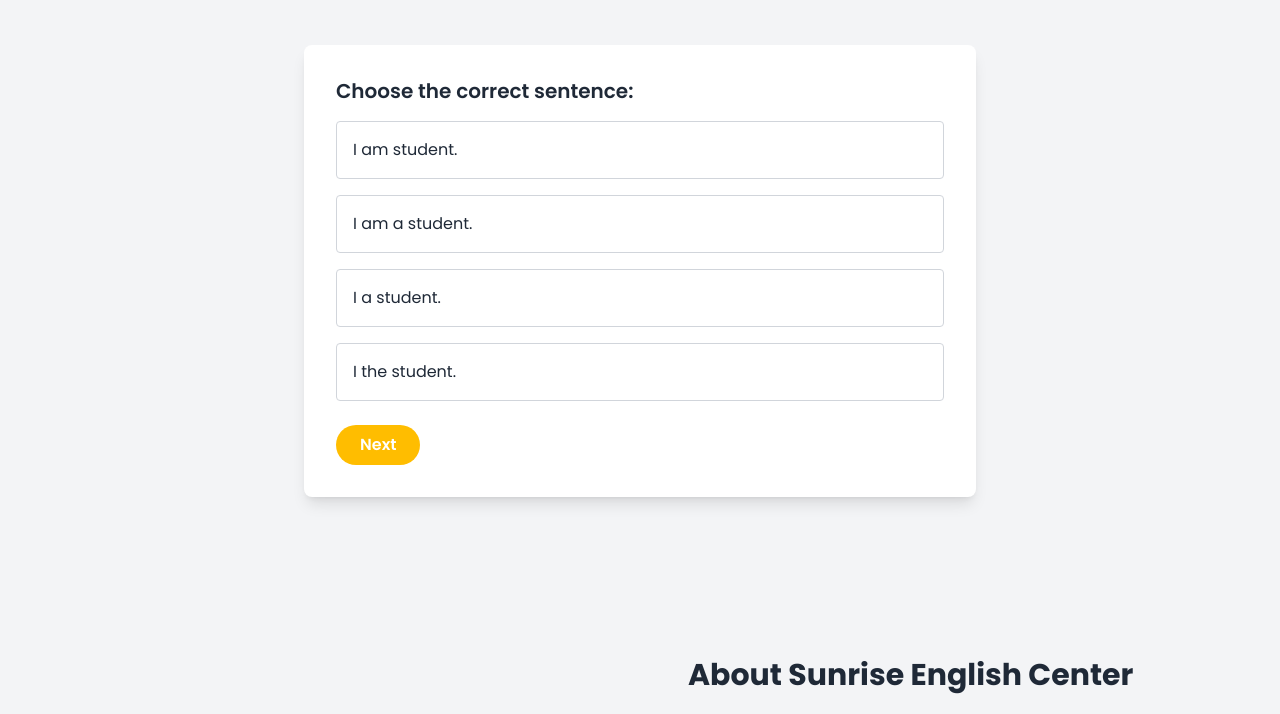
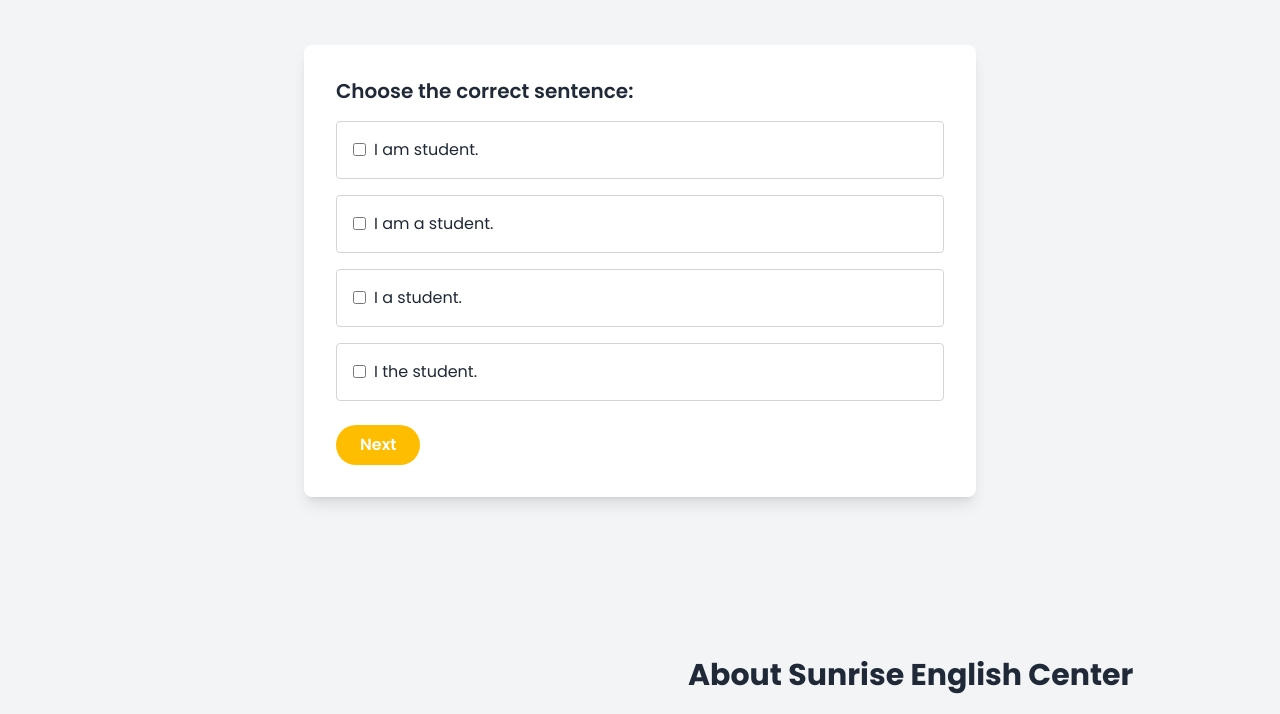
Before and after one commit to Wesslove/sunrise, a plain HTML site: page index.html in a window 1280 px wide. Shown: the part 1346-2060 px from the top of the page. Drawn offline with nearby package versions, Linux system fonts and the light colour scheme.

Commit message:
Update index.html

```diff
--- a/index.html
+++ b/index.html
@@ -136,7 +136,7 @@
                 <div class="max-w-2xl mx-auto bg-white p-8 rounded-lg shadow-lg" id="quizContainer">
                     <div id="quizQuestions">
                         <h3 class="text-xl font-semibold mb-4" id="currentQuestion"></h3>
-                        <div class="space-y-4" id="answerOptions"></div>
+                        <form id="answerOptions" class="space-y-4"></form>
                         <div class="mt-6 flex justify-between">
                             <button id="prevButton" class="bg-ocean-500 text-white px-6 py-2 rounded-full font-semibold hover:bg-ocean-600 transition">Previous</button>
                             <button id="nextButton" class="bg-sunrise-500 text-white px-6 py-2 rounded-full font-semibold hover:bg-sunrise-600 transition">Next</button>
@@ -472,11 +472,19 @@
             currentQuestion.textContent = question.question;
             answerOptions.innerHTML = '';
             question.options.forEach((option, index) => {
-                const button = document.createElement('button');
-                button.textContent = option;
-                button.classList.add('w-full', 'text-left', 'p-4', 'rounded', 'border', 'border-gray-300', 'hover:bg-gray-100', 'transition');
-                button.addEventListener('click', () => selectAnswer(index));
-                answerOptions.appendChild(button);
+                const label = document.createElement('label');
+                label.classList.add('flex', 'items-center', 'p-4', 'rounded', 'border', 'border-gray-300', 'hover:bg-gray-100', 'transition');
+                const checkbox = document.createElement('input');
+                checkbox.type = 'checkbox';
+                checkbox.name = 'answer';
+                checkbox.value = index;
+                checkbox.addEventListener('change', () => selectAnswer(index));
+                const span = document.createElement('span');
+                span.textContent = option;
+                span.classList.add('ml-2');
+                label.appendChild(checkbox);
+                label.appendChild(span);
+                answerOptions.appendChild(label);
             });
             updateButtons();
         }
```
